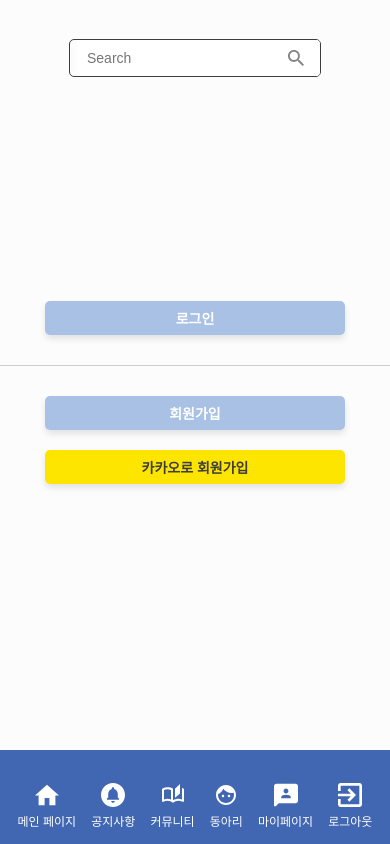
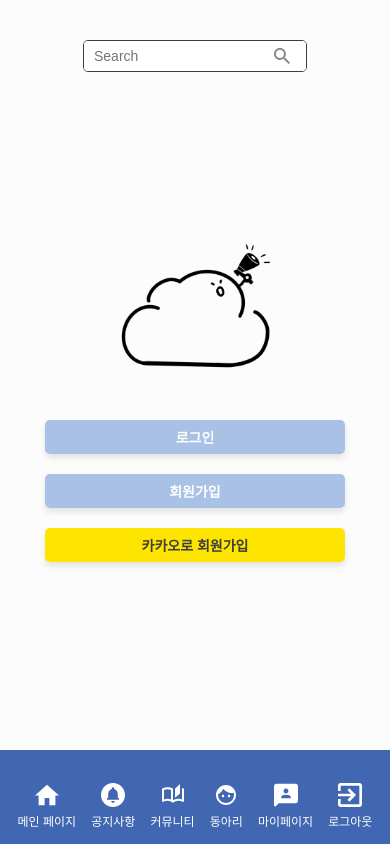
Before and after one commit to Kakaotech-10/munggae-fe, a React (Vite) app: page / in a window 390 px wide. Built offline with nearby package versions, Linux system fonts and the light colour scheme; a web font is replaced by a local one.

Commit message:
styles: 메인페이지 반응형 적용

```diff
--- a/src/component/styles/Search.scss
+++ b/src/component/styles/Search.scss
@@ -6,6 +6,7 @@
   border-radius: 5px;
   overflow: hidden;
   width: 300px;
+  height: 40px;
   margin-top: 30px;
   margin-left: auto;
   margin-right: 8%;
@@ -14,7 +15,7 @@
     width: 200px;
     padding: 10px;
     border: none;
-    font-size: 16px;
+    font-size: 18px;
 
     &:focus {
       outline: none;
@@ -51,7 +52,8 @@
   }
 
   @media (max-width: 767px) {
-    width: 80%;
+    width: 60%;
+    height: 30px;
     max-width: 250px;
     margin-left: auto;
     margin-right: auto;
--- a/src/containers/LoginForm.jsx
+++ b/src/containers/LoginForm.jsx
@@ -4,6 +4,7 @@ import { useNavigate } from "react-router-dom";
 import Sidebar from "./SideForm";
 import Button from "../component/Button";
 import Input from "../component/Input";
+import Logo_black from "../image/Logo_black.png";
 import "./styles/LoginForm.scss";
 
 const LoginForm = () => {
@@ -20,6 +21,8 @@ const LoginForm = () => {
       </div>
       <div className="content-wrapper">
         <div className="login-area">
+          <img className="logo_black" src={Logo_black} alt="Logo_black" />
+
           <Input type="text" placeholder="아이디를 입력하세요" />
           <Input type="password" placeholder="비밀번호를 입력하세요" />
           <Button text="로그인" />
--- a/src/containers/SideForm.jsx
+++ b/src/containers/SideForm.jsx
@@ -1,5 +1,5 @@
 import React from "react";
-import Logo from "../image/Logo.svg";
+import Logo from "../image/Logo.png";
 import "./styles/SideForm.scss";
 import Mainicon from "../image/Mainicon.svg";
 import Noticeicon from "../image/Noticeicon.svg";
--- a/src/containers/StartForm.jsx
+++ b/src/containers/StartForm.jsx
@@ -2,6 +2,7 @@ import { useNavigate } from "react-router-dom";
 import Sidebar from "./SideForm";
 import Search from "../component/Search";
 import Button from "../component/Button";
+import Logo_black from "../image/Logo_black.png";
 import "./styles/StartForm.scss";
 
 const StartForm = () => {
@@ -25,8 +26,8 @@ const StartForm = () => {
           <Search />
         </div>
         <div className="start-area">
+          <img className="logo_black" src={Logo_black} alt="Logo_black" />
           <Button text="로그인" onClick={handleLogin} />
-          <div className="divider"></div>
           <Button
             text="회원가입"
             className="signup-button"
--- a/src/containers/styles/LoginForm.scss
+++ b/src/containers/styles/LoginForm.scss
@@ -40,6 +40,10 @@
       height: calc(9 * 100% / 10);
       background-color: #fdfcfc;
       padding: 20px;
+      .logo_black {
+        width: 300px;
+        height: 300px;
+      }
     }
     .no-account {
       text-decoration: underline;
@@ -67,6 +71,10 @@
 
       .login-area {
         height: calc(7 * 100% / 8);
+        .logo_black {
+          width: 180px;
+          height: 180px;
+        }
       }
       .no-account {
         font-size: 14px;
--- a/src/containers/styles/SideForm.scss
+++ b/src/containers/styles/SideForm.scss
@@ -8,9 +8,9 @@
   color: white;
 
   .logo {
-    width: 80%;
-    margin-top: 15%;
-    margin-bottom: 20%;
+    width: 60%;
+    margin-top: 5%;
+    margin-bottom: 0%;
     display: flex;
     justify-content: center;
 
--- a/src/containers/styles/StartForm.scss
+++ b/src/containers/styles/StartForm.scss
@@ -41,6 +41,10 @@
       background-color: #fdfcfc;
       padding: 20px;
 
+      .logo_black {
+        width: 300px;
+        height: 300px;
+      }
       .divider {
         width: 700px; // 구분선의 길이
         height: 1px; // 구분선의 두께
@@ -70,6 +74,11 @@
 
       .start-area {
         height: calc(7 * 100% / 8);
+
+        .logo_black {
+          width: 180px;
+          height: 180px;
+        }
       }
     }
   }
```
Also changed, not shown: src/image/logo.png (added), src/image/logo_black.png (added).
